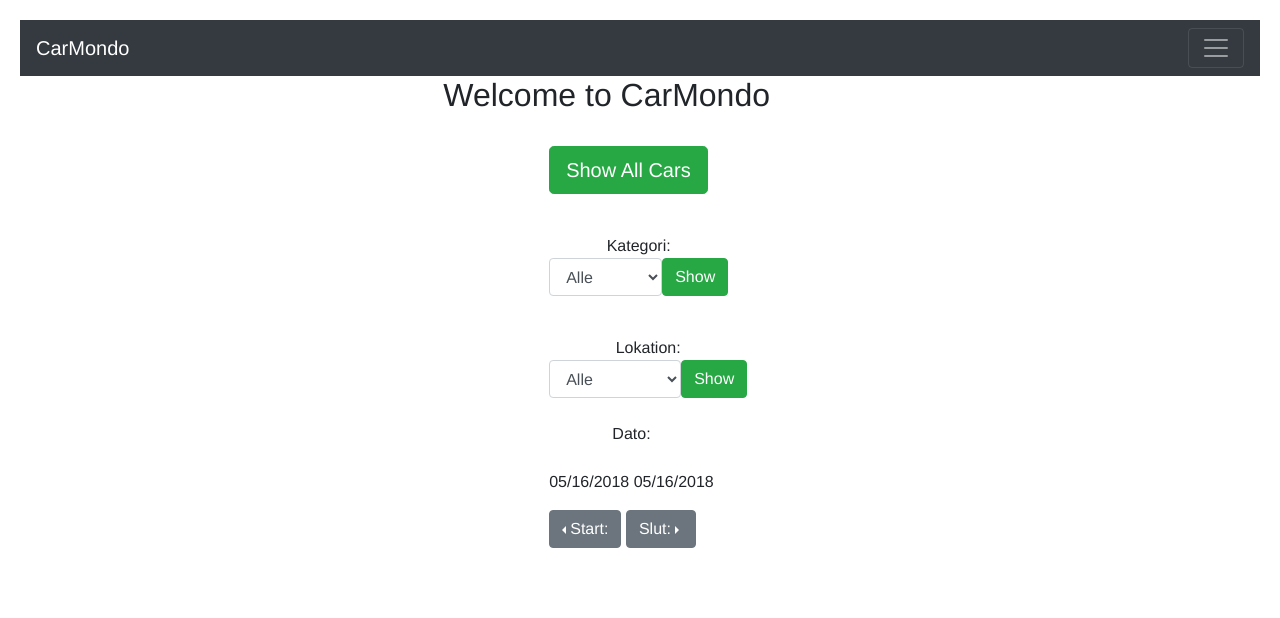
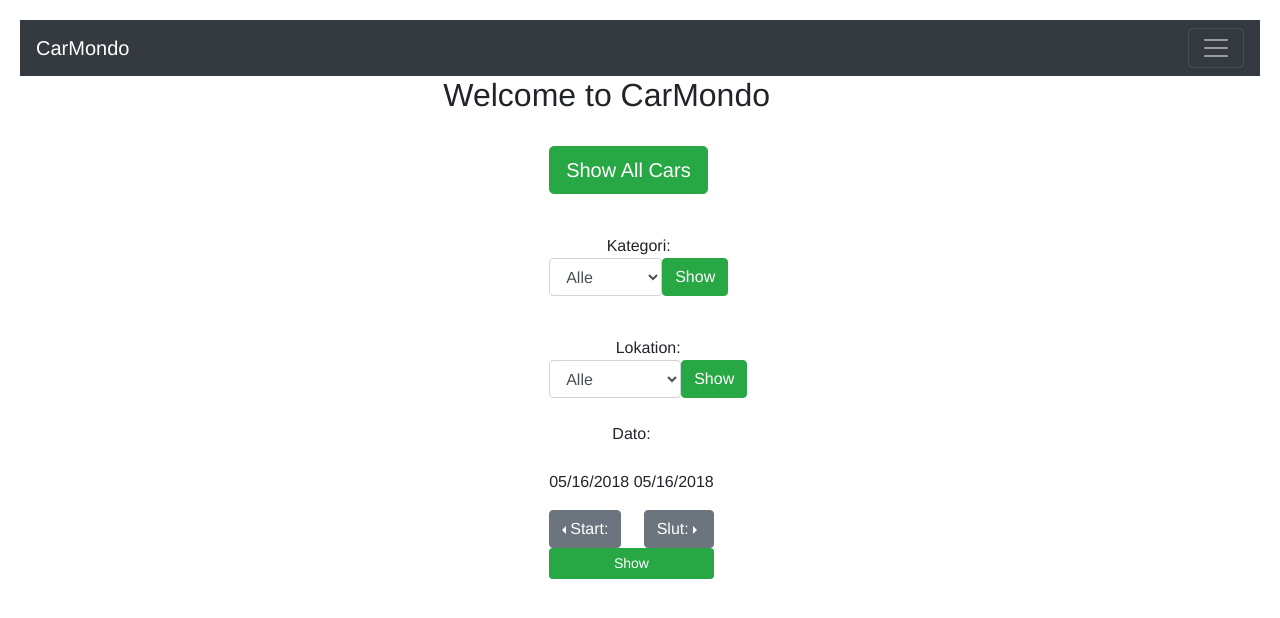
Before and after one commit to GertMadsen/CA3, a React (Create React App) app in the folder Web Client/: page / in a window 1280 px wide. Shown: the top 618 px of the page. Built offline with nearby package versions, Linux system fonts and the light colour scheme.

Commit message:
hallojsa feat59 90% rdy

```diff
--- a/Web Client/public/index.html
+++ b/Web Client/public/index.html
@@ -20,7 +20,7 @@
       work correctly both with client-side routing and a non-root public URL.
       Learn how to configure a non-root public URL by running `npm run build`.
     -->
-  <title>React App</title>
+<title>React App</title>
 <script src="https://code.jquery.com/jquery-3.2.1.slim.min.js" integrity="sha384-KJ3o2DKtIkvYIK3UENzmM7KCkRr/rE9/Qpg6aAZGJwFDMVNA/GpGFF93hXpG5KkN" crossorigin="anonymous"></script>
 <script src="https://cdnjs.cloudflare.com/ajax/libs/popper.js/1.12.9/umd/popper.min.js" integrity="sha384-ApNbgh9B+Y1QKtv3Rn7W3mgPxhU9K/ScQsAP7hUibX39j7fakFPskvXusvfa0b4Q" crossorigin="anonymous"></script>
 <script src="https://maxcdn.bootstrapcdn.com/bootstrap/4.0.0/js/bootstrap.min.js" integrity="sha384-JZR6Spejh4U02d8jOt6vLEHfe/JQGiRRSQQxSfFWpi1MquVdAyjUar5+76PVCmYl" crossorigin="anonymous"></script>
--- a/Web Client/src/App.js
+++ b/Web Client/src/App.js
@@ -3,7 +3,6 @@
   HashRouter as Router,
   Route,
   Switch,
-  NavLink,
   Link
 } from 'react-router-dom'
 import facade from "./apiFacade";
@@ -155,13 +154,16 @@
                 </div>
               </div>
             {" "}
-              <div className="btn-group dropright">
+              <div className="btn-group dropright float-right">
                 <button type="button" className="btn btn-secondary dropdown-toggle" data-toggle="dropdown" aria-haspopup="true" aria-expanded="false">
                   Slut:
                 </button>
                 <div className="dropdown-menu">
                   <Calendar className="dropdown-item" href="#" onChange={this.onChangeEnd} value={this.state.endDate} />
                 </div>
+              </div>
+              <div>
+              <Link to="/showloccars" className="btn btn-success btn-sm btn-block">Show</Link>
               </div>
             </div>
           </form>
@@ -347,7 +349,7 @@
       <div>
         <Router>
           <nav className="navbar navbar-dark bg-dark">
-            <a className="navbar-brand" href="#">CarMondo</a>
+            <a className="navbar-brand" href="">CarMondo</a>
             <button className="navbar-toggler" type="button" data-toggle="collapse" data-target="#navbarNav" aria-controls="navbarNav" aria-expanded="false" aria-label="Toggle navigation">
               <span className="navbar-toggler-icon"></span>
             </button>
@@ -382,7 +384,9 @@
 
   componentDidMount() {
     facade.fetchSingleCar(this.state.regno).then(res => this.setState({ dataFromServer: res }));
-    { this.resetInformation() }
+    {
+      this.resetInformation()
+    }
   }
 
   handleChangeFname(event) {
```
